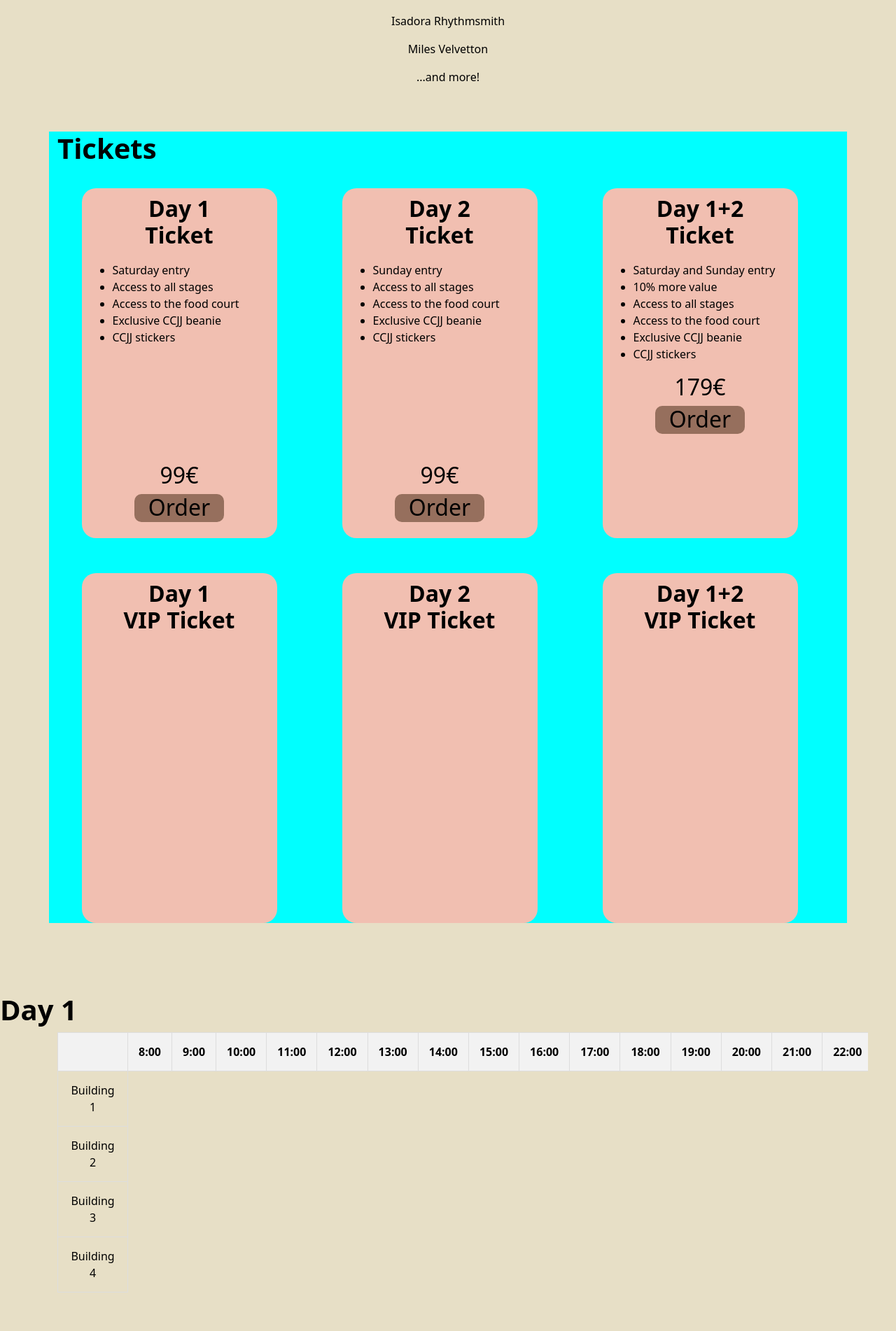
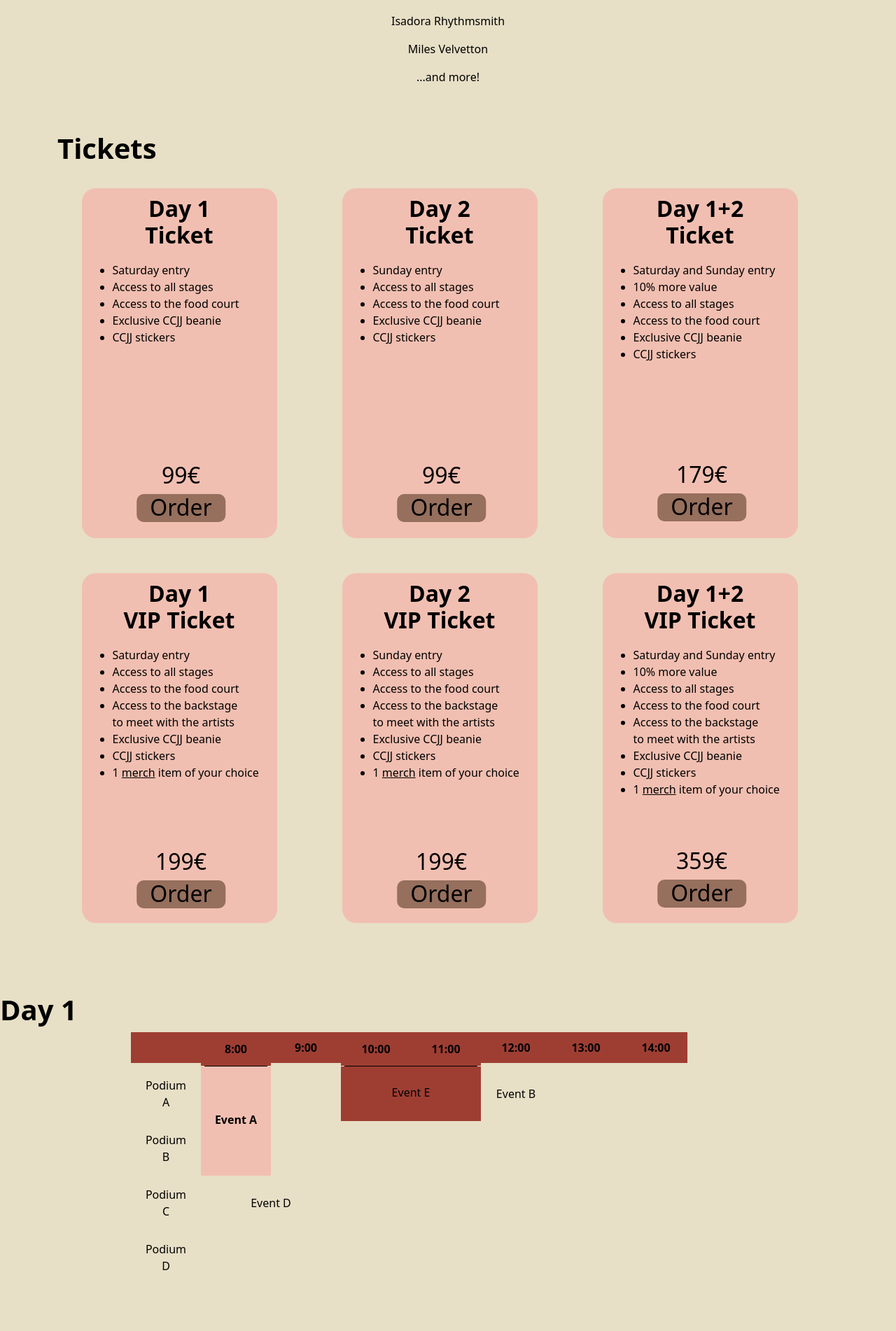
Before and after one commit to julius-ingeli/team3-website, a PHP site: page / in a window 1280 px wide. Shown: the part 3898-5800 px from the top of the page at 70% size. Run offline with PHP 8.4, Linux system fonts and the light colour scheme.

Commit message:
tickets+schedule

```diff
--- a/index.html
+++ b/index.html
@@ -187,13 +187,13 @@
                 <div class="col-md-3">
                     <h2 class="artistName">Miles Harmon</h2>
                     <img src="imgs/artist2.jpeg" alt="Miles Harmon" class="artistImg">
-                    <p class="artistDesc">A virtuoso trumpeter, effortlessly blends the soulful echoes of classic jazz with the vibrancy of Afro-Cuban rhythms. His distinctive sound captivates audiences worldwide, drawing inspiration from the streets of Havana to the clubs of Harlem. Harmon's improvisational skills and infectious energy make each of his performances an unforgettable experience.</p>
+                    <p class="artistDesc">A virtuoso trumpeter who effortlessly blends the soulful echoes of classic jazz with the vibrancy of Afro-Cuban rhythms. His distinctive sound captivates audiences worldwide, drawing inspiration from the streets of Havana to the clubs of Harlem. Harmon's improvisational skills and infectious energy make each of his performances an unforgettable experience.</p>
                 </div>
 
                 <div class="col-md-3">
                     <h2 class="artistName">Aria Cole</h2>
                     <img src="imgs/artist3.jpeg" alt="Aria Cole" class="artistImg">
-                    <p class="artistDesc">A versatile jazz vocalist, enchants listeners with her sultry voice and emotive storytelling. With roots deeply embedded in the blues, Cole's performances are a journey through the heart of jazz, exploring themes of love, loss, and the human experience. Her ability to connect with her audience on a profound level makes her a rising star in the contemporary jazz scene.</p>
+                    <p class="artistDesc">A versatile jazz vocalist who enchants listeners with her sultry voice and emotive storytelling. With roots deeply embedded in the blues, Cole's performances are a journey through the heart of jazz; exploring themes of love, loss, and the human experience. Her ability to connect with the audience on a profound level makes her a rising star in the contemporary jazz scene.</p>
                 </div>
 
         </div>
@@ -207,13 +207,13 @@
             <div class="col-md-3">
                 <h2 class="artistName">Dexter Groove</h2>
                 <img src="imgs/artist4.jpeg" alt="Dexter Groove" class="artistImg">
-                <p class="artistDesc">A masterful saxophonist, brings a mix of smooth and avant-garde jazz to the stage. His improvisational prowess and smooth, soulful tones have earned him acclaim in both traditional jazz circles and among fans of more experimental sounds. Groove's music is a tapestry of emotions, taking listeners on a sonic adventure through the realms of jazz fusion.</p>
+                <p class="artistDesc">A masterful saxophonist bringing a mix of smooth and avant-garde jazz to the stage. His improvisational prowess and smooth, soulful tones have earned him acclaim in both traditional jazz circles and among fans of more experimental sounds. Groove's music is a tapestry of emotions, taking listeners on a sonic adventure through the realms of jazz fusion.</p>
             </div>
 
             <div class="col-md-3">
                 <h2 class="artistName">Nina Sapphire</h2>
                 <img src="imgs/artist5.jpeg" alt="Nina Sapphire" class="artistImg">
-                <p class="artistDesc">A boundary-defying jazz guitarist, blending elements of traditional jazz, flamenco, and world music into a mesmerizing tapestry of sound. Her intricate fingerstyle technique and innovative use of effects create a sonic landscape that is both timeless and contemporary. Sapphire's performances transport audiences to diverse musical landscapes, showcasing the global influence on jazz.</p>
+                <p class="artistDesc">A boundary-defying jazz guitarist blending elements of traditional jazz, flamenco, and world music into a mesmerizing tapestry of sound. Her intricate fingerstyle technique and innovative use of effects create a sonic landscape that is both timeless and contemporary. Sapphire's performances transport audiences to diverse musical landscapes, showcasing the global influence on jazz.</p>
             </div>
 
             <div class="col-md-3">
@@ -248,7 +248,7 @@
     </div>
     <!-- Tickets -->
     <div class="Tickets" id="tickets">
-        <div class="container" style="background-color: aqua;">
+        <div class="container">
             <div class="row">
                 <h2 class="h1"><b> Tickets </b></h2>
             </div>
@@ -277,16 +277,11 @@
                         <li> Exclusive CCJJ beanie </li>
                         <li> CCJJ stickers </li>
                     </ul>
-                    <div class="row filler-row-150">
-                        <!-- row for space -->
-                    </div>
-                    <div class="justify-content-center text-center">
+                    <div style="position: relative; transform: translateY(-50%); transform: translateX(-50%); left: 50%; width: 50%; text-align: center; top: 30%; margin: 2.5px 2.5px;">
                         <span><h2> 99€ </h2></span>
                     </div>
-                    <div class="text-center">
-                        <div class="col-md-6 offset-md-3">
+                    <div style="position: relative; transform: translateY(-50%); transform: translateX(-50%); left: 50%; width: 50%; text-align: center; top: 30%; margin: 2.5px 2.5px;">
                         <a href="#" target="_blank" class="nav-link"><h2 class="order-button"> Order </h2></a>
-                        </div>
                     </div>
                 </div>
                 <div class="ticket col-md-3 offset-md-1">
@@ -309,16 +304,11 @@
                         <li> Exclusive CCJJ beanie </li>
                         <li> CCJJ stickers </li>
                     </ul>
-                    <div class="row filler-row-150">
-                        <!-- row for space -->
-                    </div>
-                    <div class="justify-content-center text-center">
+                    <div style="position: relative; transform: translateY(-50%); transform: translateX(-50%); left: 50%; width: 50%; text-align: center; top: 30%; margin: 2.5px 2.5px;">
                         <span><h2> 99€ </h2></span>
                     </div>
-                    <div class="text-center">
-                        <div class="col-md-6 offset-md-3">
+                    <div style="position: relative; transform: translateY(-50%); transform: translateX(-50%); left: 50%; width: 50%; text-align: center; top: 30%; margin: 2.5px 2.5px;">
                         <a href="#" target="_blank" class="nav-link"><h2 class="order-button"> Order </h2></a>
-                        </div>
                     </div>
                 </div>
                 <div class="ticket col-md-3 offset-md-1">
@@ -342,13 +332,11 @@
                         <li> Exclusive CCJJ beanie </li>
                         <li> CCJJ stickers </li>
                     </ul>
-                    <div class="d-flex align-items-end justify-content-center text-center">
+                    <div style="position: relative; transform: translateY(-50%); transform: translateX(-50%); left: 50%; width: 50%; text-align: center; top: 25%; margin: 2.5px 2.5px;">
                         <span><h2> 179€ </h2></span>
                     </div>
-                    <div class="d-flex align-items-end text-center">
-                        <div class="col-md-6 offset-md-3">
+                    <div style="position: relative; transform: translateY(-50%); transform: translateX(-50%); left: 50%; width: 50%; text-align: center; top: 25%; margin: 2.5px 2.5px;">
                         <a href="#" target="_blank" class="nav-link"><h2 class="order-button"> Order </h2></a>
-                        </div>
                     </div>
                 </div>
             </div>
@@ -367,6 +355,24 @@
                             VIP Ticket</b>
                         </h2>
                     </span>
+                    <div class="row filler-row-10">
+                        <!-- row for space -->
+                    </div>
+                    <ul>
+                        <li> Saturday entry </li>
+                        <li> Access to all stages </li>
+                        <li> Access to the food court </li>
+                        <li> Access to the backstage <br> to meet with the artists </li>
+                        <li> Exclusive CCJJ beanie </li>
+                        <li> CCJJ stickers </li>
+                        <li> 1 <a href="#merch" style="color: #000;"> merch</a> item of your choice </li>
+                    </ul>
+                    <div style="position: relative; transform: translateY(-50%); transform: translateX(-50%); left: 50%; width: 50%; text-align: center; top: 16%; margin: 2.5px 2.5px;">
+                        <span><h2> 199€ </h2></span>
+                    </div>
+                    <div style="position: relative; transform: translateY(-50%); transform: translateX(-50%); left: 50%; width: 50%; text-align: center; top: 16%; margin: 2.5px 2.5px;">
+                        <a href="#" target="_blank" class="nav-link"><h2 class="order-button"> Order </h2></a>
+                    </div>
                 </div>
                 <div class="ticket col-md-3 offset-md-1">
                     <div class="row filler-row-10">
@@ -378,6 +384,24 @@
                             VIP Ticket</b>
                         </h2>
                     </span>
+                    <div class="row filler-row-10">
+                        <!-- row for space -->
+                    </div>
+                    <ul>
+                        <li> Sunday entry </li>
+                        <li> Access to all stages </li>
+                        <li> Access to the food court </li>
+                        <li> Access to the backstage <br> to meet with the artists </li>
+                        <li> Exclusive CCJJ beanie </li>
+                        <li> CCJJ stickers </li>
+                        <li> 1 <a href="#merch" style="color: #000;"> merch</a> item of your choice </li>
+                    </ul>
+                    <div style="position: relative; transform: translateY(-50%); transform: translateX(-50%); left: 50%; width: 50%; text-align: center; top: 16%; margin: 2.5px 2.5px;">
+                        <span><h2> 199€ </h2></span>
+                    </div>
+                    <div style="position: relative; transform: translateY(-50%); transform: translateX(-50%); left: 50%; width: 50%; text-align: center; top: 16%; margin: 2.5px 2.5px;">
+                        <a href="#" target="_blank" class="nav-link"><h2 class="order-button"> Order </h2></a>
+                    </div>
                 </div>
                 <div class="ticket col-md-3 offset-md-1">
                     <div class="row filler-row-10">
@@ -389,6 +413,25 @@
                             VIP Ticket</b>
                         </h2>
                     </span>
+                    <div class="row filler-row-10">
+                        <!-- row for space -->
+                    </div>
+                    <ul>
+                        <li> Saturday and Sunday entry </li>
+                        <li> 10% more value </li>
+                        <li> Access to all stages </li>
+                        <li> Access to the food court </li>
+                        <li> Access to the backstage <br> to meet with the artists </li>
+                        <li> Exclusive CCJJ beanie </li>
+                        <li> CCJJ stickers </li>
+                        <li> 1 <a href="#merch" style="color: #000;"> merch</a> item of your choice </li>
+                    </ul>
+                    <div style="position: relative; transform: translateY(-50%); transform: translateX(-50%); left: 50%; width: 50%; text-align: center; top: 11%; margin: 2.5px 2.5px;">
+                        <span><h2> 359€ </h2></span>
+                    </div>
+                    <div style="position: relative; transform: translateY(-50%); transform: translateX(-50%); left: 50%; width: 50%; text-align: center; top: 11%; margin: 2.5px 2.5px;">
+                        <a href="#" target="_blank" class="nav-link"><h2 class="order-button"> Order </h2></a>
+                    </div>
                 </div>
             </div>
         </div>
@@ -399,127 +442,66 @@
     <!-- Schedule -->
     <div class="Schedule" id="schedule">
 		<span><h2 class="h1"><b>Day 1</b></h2></span>
+        <!-- aligning container for flex -->
+		<div class="container">
+            <!-- one grid and one styling container -->
+            <div class="schedule-align">
                 <div class="schedule-container">
-			<div class="container">
-            <!-- Schedule content will go here -->
-				<table>
-					<thead>
-						<tr>
-							<th style="min-width: 100px;"></th>
-							<th>8:00</th>
-							<th>9:00</th>
-							<th>10:00</th>
-							<th>11:00</th>
-							<th>12:00</th>
-							<th>13:00</th>
-							<th>14:00</th>
-							<th>15:00</th>
-							<th>16:00</th>
-							<th>17:00</th>
-							<th>18:00</th>
-							<th>19:00</th>
-							<th>20:00</th>
-							<th>21:00</th>
-							<th>22:00</th>
-							<th>23:00</th>
-							<th>00:00</th>
-							<th>01:00</th>
-							<th>02:00</th>
-							<th>03:00</th>
-							<th>04:00</th>
+                    <!-- actual table -->
+                    <table class="schedule-table">
+                        <thead class="schedule-thead">
+                            <tr class="schedule-tr">
+                                <!-- times in row -->
+                                <th class="schedule-th"></th> <!-- Empty corner cell -->
+                                <th class="schedule-th">8:00</th>
+                                <th class="schedule-th">9:00</th>
+                                <th class="schedule-th">10:00</th>
+                                <th class="schedule-th">11:00</th>
+                                <th class="schedule-th">12:00</th>
+                                <th class="schedule-th">13:00</th>
+                                <th class="schedule-th">14:00</th>
+                                <th class="schedule-th">15:00</th>
+                                <th class="schedule-th">16:00</th>
+                                <th class="schedule-th">17:00</th>
+                                <th class="schedule-th">18:00</th>
+                                <th class="schedule-th">19:00</th>
+                                <th class="schedule-th">20:00</th>
+                                <th class="schedule-th">21:00</th>
+                                <th class="schedule-th">22:00</th>
+                                <th class="schedule-th">23:00</th>
+                                <th class="schedule-th">00:00</th>
+                                <th class="schedule-th">01:00</th>
+                                <th class="schedule-th">02:00</th>
                             </tr>
                         </thead>
-					<tbody>
-						<tr>
-							<td>Building 1</td>
+                        <tbody class="schedule-tbody">
+                            <tr class="schedule-tr">
+                                <td class="schedule-td stick">Podium A</td>
+                                <td rowspan="2" class="schedule-td main-event">Event A</td>
+                                <td rowspan="2" class="schedule-td"></td>
+                                <td colspan="2" class="schedule-td reg-event" style="margin-left: 10px;">Event E</td>
+                                <td class="schedule-td">Event B</td>
+                                <td colspan="14" class="schedule-td"></td>
                             </tr>
-						<tr>
-							<td>Building 2</td>
+                            <tr class="schedule-tr">
+                                <td class="schedule-td stick">Podium B</td>
+                                <td colspan="5" class="schedule-td"></td>
+                                <td class="schedule-td">Event C</td>
                             </tr>
-						<tr>
-							<td>Building 3</td>
+                            <tr class="schedule-tr">
+                                <td class="schedule-td stick">Podium C</td>
+                                <td colspan="2" class="schedule-td">Event D</td>
                             </tr>
-						<tr>
-							<td>Building 4</td>
+                            <tr class="schedule-tr">
+                                <td class="schedule-td stick">Podium D</td>
                             </tr>
                         </tbody>
                     </table>
                 </div>
             </div>
+        </div>
         <div class="row" style="min-height: 50px;">
             <!-- row for space -->
-        </div>
-
-		<span><h2 class="h1"></h2><b>Day 2</b></h2></span>
-		<div class="schedule-container">
-			<div class="container">
-				<div class="row">
-					<div class="col-md-4">
-						<table>
-							<thead>
-								<tr>
-									<th style="min-width: 100px;"></th>
-									<th>8:00</th>
-									<th>9:00</th>
-									<th>10:00</th>
-									<th>11:00</th>
-									<th>12:00</th>
-									<th>13:00</th>
-									<th>14:00</th>
-									<th>15:00</th>
-									<th>16:00</th>
-									<th>17:00</th>
-									<th>18:00</th>
-									<th>19:00</th>
-									<th>20:00</th>
-									<th>21:00</th>
-									<th>22:00</th>
-									<th>23:00</th>
-									<th>00:00</th>
-									<th>01:00</th>
-									<th>02:00</th>
-									<th>03:00</th>
-									<th>04:00</th>
-								</tr>
-							</thead>
-						</table>
-					</div>
-				</div>
-				<div class="row">
-					<tbody>
-						<tr>
-							<td>
-								<div class="col-md-4 col-sticky">Building 1</div>
-								<div class="col-md-4 offset-md-4"><div class="rectangle">Event 1</div></div>
-							</td>
-						</tr>
-						<tr>
-							<td>
-								<div class="col-md-4">Building 2</div>
-								<div class="col-md-4 offset-md-4"><div class="rectangle">Event 1</div></div>
-							</td>
-						</tr>
-						<tr>
-							<td>
-								<div class="col-md-4">Building 3</div>
-								<div class="col-md-4 offset-md-4"><div class="rectangle">Event 1</div></div>
-							</td>
-						</tr>
-						<tr>
-							<td>
-								<div class="col-md-4">Building 4</div>
-								<div class="col-md-4 offset-md-4"><div class="rectangle">Event 1</div></div>
-							</td>
-						</tr>
-						<tr>
-							<td>
-								<div class="col-md-4">Building 5</div>
-								<div class="col-md-4 offset-md-4"><div class="rectangle">Event 1</div></div>
-							</td>
-						</tr>
-					</tbody>
-				</div>
-			</div>
         </div>
 	</div>
     <div class="row filler-row-150">
--- a/style.css
+++ b/style.css
@@ -21,46 +21,58 @@ footer {
     background-color: #822A20;
 }
 
+/* SCHEDULE CSS */
 .schedule-container {
+    overflow-x: scroll;
+    overflow-y: scroll;
+    max-width: 800px;
+    grid-column: 2;
+}
+.schedule-align {
     display: grid;
-    gap: 10px;
-    max-width: 1200px;
-    max-height: 400px;
-    overflow-y: scroll;
-    margin: auto;
+    grid-template-columns: 100px 800px 100px;
 }
+.schedule-table {
+    width: 100%;
+    table-layout: auto;
+    grid-column: 2;
+    background-color: #E7DFC6;
+}
+.schedule-th, .schedule-td {
+    padding: 10px;
+    text-align: center;
+    min-width: 100px;
+}
+.schedule-td {
+    border: 10px solid transparent;
+}
+.schedule-th {
+    border: 0px solid transparent;
+    background-color: #9E3E33;
+    position: sticky;
+    top: 0;
+}
+.main-event {
+    border: 1px solid black;
+    font-weight: 800;
+    background-color: #f1bfb1;
+}
+.main-event:hover {
+    background-color: #822A20;
+}
+.reg-event {
+    border: 1px solid black;
+    background-color: #9E3E33;
+}
+.reg-event:hover {
+    background-color: #822A20;
+}
+/* .schedule-td:first-child {
+    position: sticky;
+    background-color: red;
+}   <<doesn't stick for some reason>>    */
 
-.Schedule table {
-    width: 100%;
-    border-collapse: collapse;
-    table-layout: auto;
-}
-
-.Schedule th, .Schedule td {
-    padding: 15px;
-    border: 1px solid #ddd;
-    text-align: center;
-}
-
-.Schedule th {
-    background-color: #f2f2f2;
-}
-
-.Schedule th:first-child, .Schedule td:first-child {
-    position: sticky;
-    left: 0;
-}
-
-.rectangle {
-    height: 50px;
-    width: 100px;
-    background-color: #555;
-}
-
-.col-sticky {
-    position: sticky;
-}
-
+/* MERCH CSS */
 
 .Merch{
     align-items: center;
@@ -169,3 +181,7 @@ a.answerInline{
     border-radius: 10px;
     min-height: 40px;
 }
+
+.order-button:hover {
+    background-color: #634030;
+}
```
Lines whose indentation alone changed are shown as unchanged.
